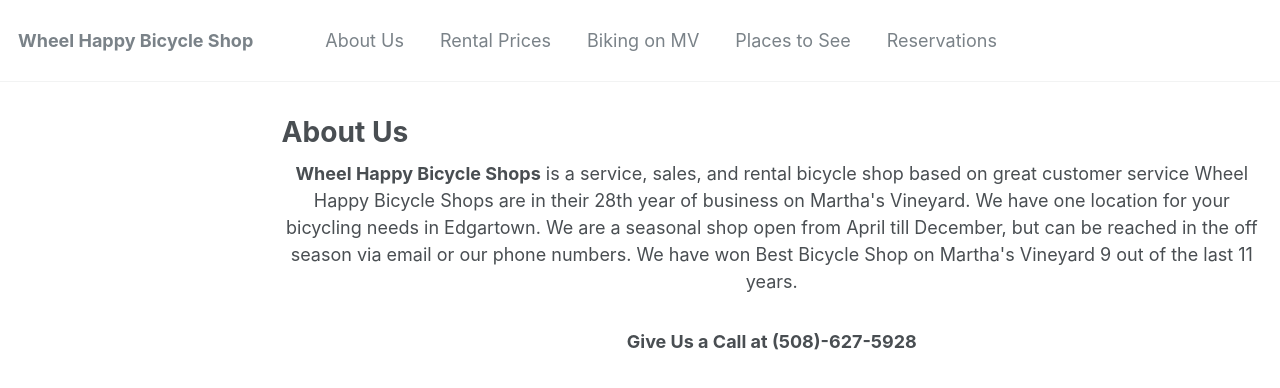
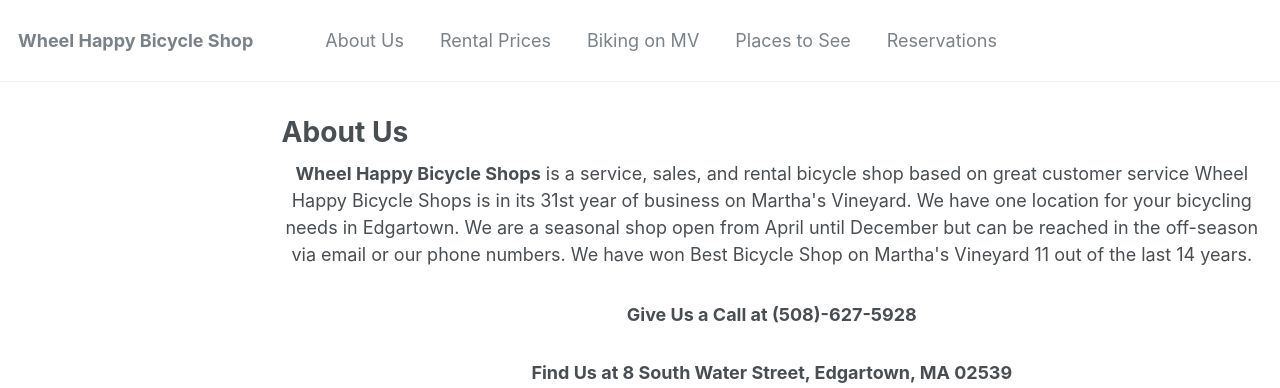
Before and after one commit to wheelhappybicycles/wheelhappybicycles.github.io, a Jekyll site: the page built from _pages/about_us.md, in a window 1280 px wide, cut to the strip 0-388 px from the top of the page. Built offline with Jekyll 4.4.1, drawn with Linux system fonts in a browser that asks for light colours.

Commit message:
Update about_us.md

```diff
--- a/_pages/about_us.md
+++ b/_pages/about_us.md
@@ -6,7 +6,7 @@ author_profile: false
 ---
 
 <center>
-  <strong>Wheel Happy Bicycle Shops</strong> is a service, sales, and rental bicycle shop based on great customer service Wheel Happy Bicycle Shops are in their 28th year of business on Martha's Vineyard. We have one location for your bicycling needs in Edgartown. We are a seasonal shop open from April till December, but can be reached in the off season via email or our phone numbers. We have won Best Bicycle Shop on Martha's Vineyard 9 out of the last 11 years.
+  <strong>Wheel Happy Bicycle Shops</strong> is a service, sales, and rental bicycle shop based on great customer service Wheel Happy Bicycle Shops is in its 31st year of business on Martha's Vineyard. We have one location for your bicycling needs in Edgartown. We are a seasonal shop open from April until December but can be reached in the off-season via email or our phone numbers. We have won Best Bicycle Shop on Martha's Vineyard 11 out of the last 14 years.
 
 
   <br>
```
